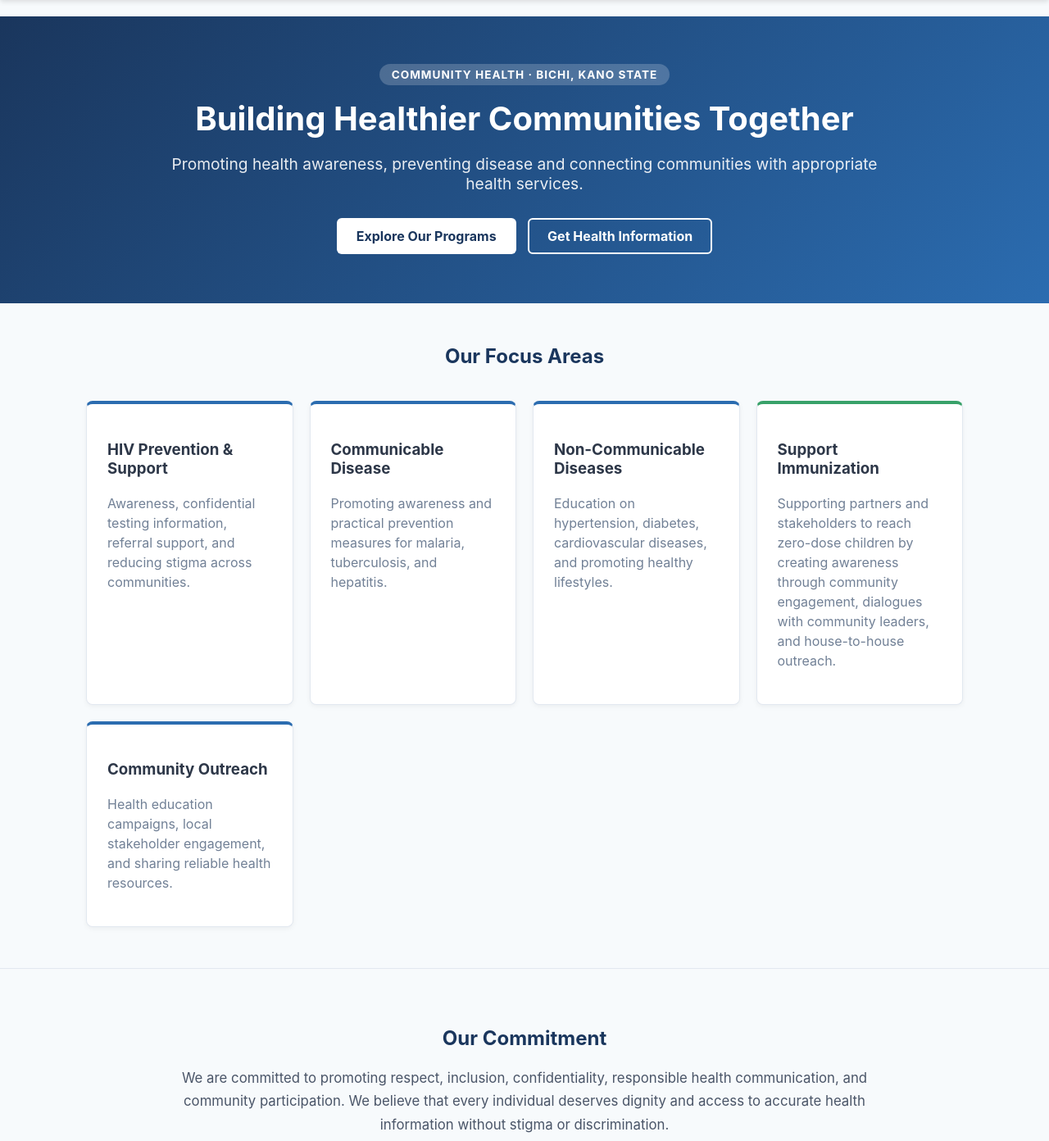
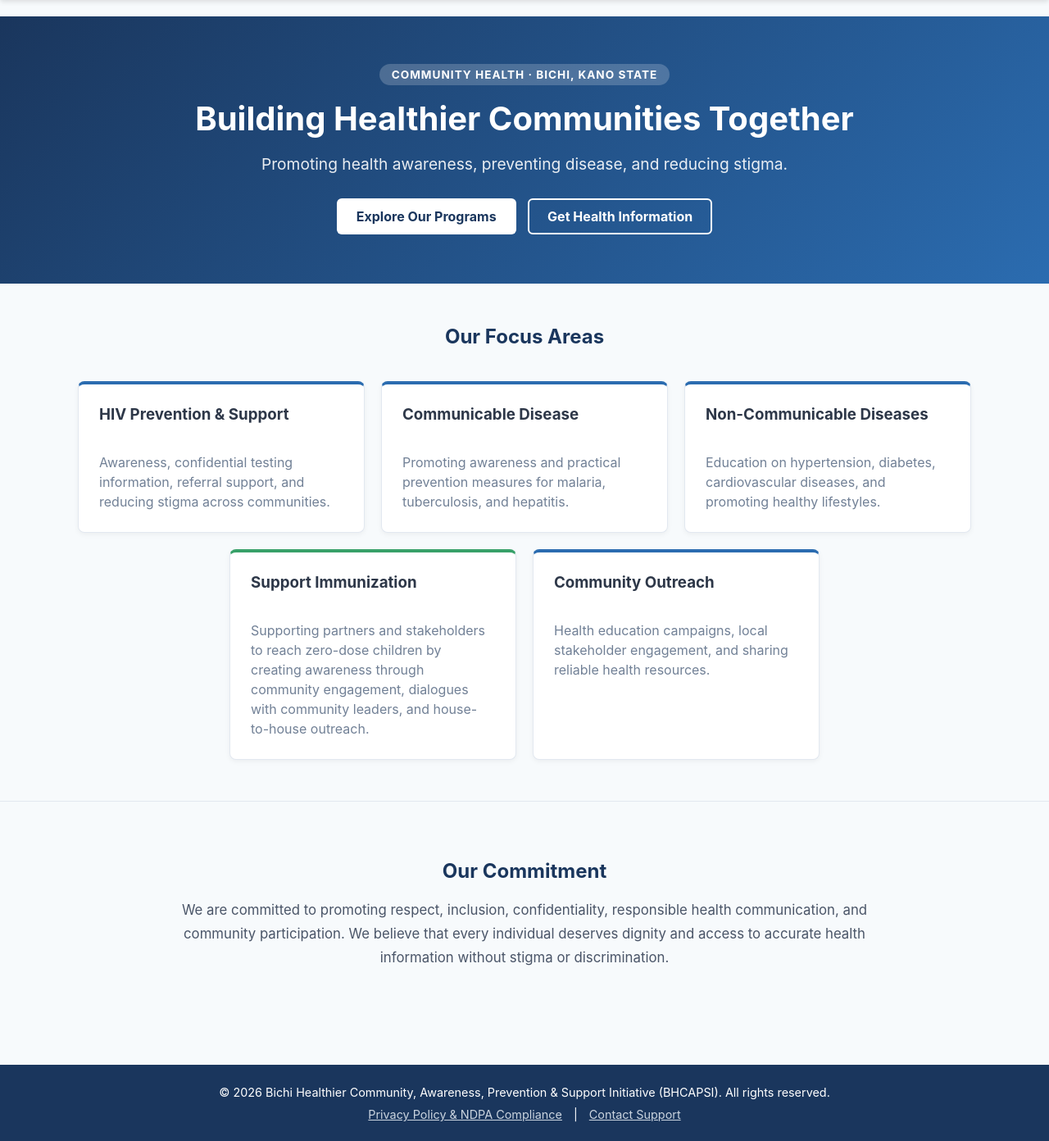
Before and after one commit to ahmadmukhtar6727/Bichi_HCAPSI, a Flask app: page / in a window 1280 px wide. Shown: the part 135-1527 px from the top of the page at 82% size. Run offline with Flask 3, Linux system fonts and the light colour scheme.

Commit message:
Update index.html hero banner subtitle and Hausa translation

```diff
--- a/templates/index.html
+++ b/templates/index.html
@@ -8,7 +8,7 @@
     <div style="max-width: 900px; margin: 0 auto;">
         <span style="background: rgba(255,255,255,0.2); padding: 5px 15px; border-radius: 20px; font-size: 0.85rem; font-weight: bold; letter-spacing: 1px;" data-en="COMMUNITY HEALTH · BICHI, KANO STATE" data-ha="LAFIYAR AL'UMMA · BICHI, JIHAR KANO">COMMUNITY HEALTH · BICHI, KANO STATE</span>
         <h1 style="font-size: 2.5rem; margin: 20px 0 10px 0;" data-en="Building Healthier Communities Together" data-ha="Gina Al'umma Mai Cikakken Koshin Lafiya Tare">Building Healthier Communities Together</h1>
-        <p style="font-size: 1.2rem; margin-bottom: 30px; opacity: 0.9;" data-en="Promoting health awareness, preventing disease and connecting communities with appropriate health services." data-ha="Inganta fadakarwa kan lafiya, rigakafin cututtuka, da haɗa al'umma da ingantattun ayyukan lafiya.">Promoting health awareness, preventing disease and connecting communities with appropriate health services.</p>
+        <p style="font-size: 1.2rem; margin-bottom: 30px; opacity: 0.9;" data-en="Promoting health awareness, preventing disease, and reducing stigma." data-ha="Inganta fadakarwa kan lafiya, rigakafin cututtuka, da rage wariya.">Promoting health awareness, preventing disease, and reducing stigma.</p>
         <div>
             <a href="{{ url_for('programs') }}" style="background: #ffffff; color: #1a365d; padding: 12px 24px; border-radius: 6px; font-weight: bold; text-decoration: none; margin-right: 10px; display: inline-block;" data-en="Explore Our Programs" data-ha="Duba Shirye-shiryenmu">Explore Our Programs</a>
             <a href="{{ url_for('resources') }}" style="border: 2px solid #ffffff; color: #ffffff; padding: 10px 22px; border-radius: 6px; font-weight: bold; text-decoration: none; display: inline-block;" data-en="Get Health Information" data-ha="Samu Bayanan Lafiya">Get Health Information</a>
@@ -16,40 +16,40 @@
     </div>
 </section>
 
-<!-- Focus Areas Section (5 Core Areas) -->
-<section class="container" style="max-width: 1100px; margin: 50px auto; padding: 0 15px;">
+<!-- Focus Areas Section (Centered & Aligned 5 Cards Layout) -->
+<section class="container" style="max-width: 1150px; margin: 50px auto; padding: 0 15px;">
     <h2 style="text-align: center; color: #1a365d; margin-bottom: 40px;" data-en="Our Focus Areas" data-ha="Bangarorin da Muka Mayar da Hankali">Our Focus Areas</h2>
 
-    <div style="display: grid; grid-template-columns: repeat(auto-fit, minmax(240px, 1fr)); gap: 20px;">
+    <div style="display: flex; flex-wrap: wrap; justify-content: center; gap: 20px;">
 
         <!-- 1. HIV Prevention -->
-        <div style="background: #ffffff; border: 1px solid #e2e8f0; border-top: 4px solid #2b6cb0; border-radius: 8px; padding: 25px; box-shadow: 0 2px 6px rgba(0,0,0,0.05);">
-            <h3 style="color: #2d3748;" data-en="HIV Prevention & Support" data-ha="Rigakafin HIV & Tallafi">HIV Prevention & Support</h3>
-            <p style="color: #718096; line-height: 1.5;" data-en="Awareness, confidential testing information, referral support, and reducing stigma across communities." data-ha="Wayar da kai, bayanan gwaji na sirri, taimakon tura asibiti, da rage wariya a cikin al'umma.">Awareness, confidential testing information, referral support, and reducing stigma across communities.</p>
+        <div style="flex: 1 1 300px; max-width: 350px; background: #ffffff; border: 1px solid #e2e8f0; border-top: 4px solid #2b6cb0; border-radius: 8px; padding: 25px; box-shadow: 0 2px 6px rgba(0,0,0,0.05); display: flex; flex-direction: column;">
+            <h3 style="color: #2d3748; margin-top: 0;" data-en="HIV Prevention & Support" data-ha="Rigakafin HIV & Tallafi">HIV Prevention & Support</h3>
+            <p style="color: #718096; line-height: 1.5; margin-bottom: 0;" data-en="Awareness, confidential testing information, referral support, and reducing stigma across communities." data-ha="Wayar da kai, bayanan gwaji na sirri, taimakon tura asibiti, da rage wariya a cikin al'umma.">Awareness, confidential testing information, referral support, and reducing stigma across communities.</p>
         </div>
 
         <!-- 2. Communicable Disease -->
-        <div style="background: #ffffff; border: 1px solid #e2e8f0; border-top: 4px solid #2b6cb0; border-radius: 8px; padding: 25px; box-shadow: 0 2px 6px rgba(0,0,0,0.05);">
-            <h3 style="color: #2d3748;" data-en="Communicable Disease" data-ha="Cututtuka Masu Yaduwa">Communicable Disease</h3>
-            <p style="color: #718096; line-height: 1.5;" data-en="Promoting awareness and practical prevention measures for malaria, tuberculosis, and hepatitis." data-ha="Inganta fadakarwa da matakan rigakafin zazzabin cizon sauro, tarin fuka, da ciwon hanta.">Promoting awareness and practical prevention measures for malaria, tuberculosis, and hepatitis.</p>
+        <div style="flex: 1 1 300px; max-width: 350px; background: #ffffff; border: 1px solid #e2e8f0; border-top: 4px solid #2b6cb0; border-radius: 8px; padding: 25px; box-shadow: 0 2px 6px rgba(0,0,0,0.05); display: flex; flex-direction: column;">
+            <h3 style="color: #2d3748; margin-top: 0;" data-en="Communicable Disease" data-ha="Cututtuka Masu Yaduwa">Communicable Disease</h3>
+            <p style="color: #718096; line-height: 1.5; margin-bottom: 0;" data-en="Promoting awareness and practical prevention measures for malaria, tuberculosis, and hepatitis." data-ha="Inganta fadakarwa da matakan rigakafin zazzabin cizon sauro, tarin fuka, da ciwon hanta.">Promoting awareness and practical prevention measures for malaria, tuberculosis, and hepatitis.</p>
         </div>
 
         <!-- 3. Non-Communicable Diseases -->
-        <div style="background: #ffffff; border: 1px solid #e2e8f0; border-top: 4px solid #2b6cb0; border-radius: 8px; padding: 25px; box-shadow: 0 2px 6px rgba(0,0,0,0.05);">
-            <h3 style="color: #2d3748;" data-en="Non-Communicable Diseases" data-ha="Cututtuka Masu Dorewa">Non-Communicable Diseases</h3>
-            <p style="color: #718096; line-height: 1.5;" data-en="Education on hypertension, diabetes, cardiovascular diseases, and promoting healthy lifestyles." data-ha="Ilimantarwa kan hawan jini, ciwon sugari, cututtukan zuciya, da inganta tsarin rayuwa mai kyau.">Education on hypertension, diabetes, cardiovascular diseases, and promoting healthy lifestyles.</p>
+        <div style="flex: 1 1 300px; max-width: 350px; background: #ffffff; border: 1px solid #e2e8f0; border-top: 4px solid #2b6cb0; border-radius: 8px; padding: 25px; box-shadow: 0 2px 6px rgba(0,0,0,0.05); display: flex; flex-direction: column;">
+            <h3 style="color: #2d3748; margin-top: 0;" data-en="Non-Communicable Diseases" data-ha="Cututtuka Masu Dorewa">Non-Communicable Diseases</h3>
+            <p style="color: #718096; line-height: 1.5; margin-bottom: 0;" data-en="Education on hypertension, diabetes, cardiovascular diseases, and promoting healthy lifestyles." data-ha="Ilimantarwa kan hawan jini, ciwon sugari, cututtukan zuciya, da inganta tsarin rayuwa mai kyau.">Education on hypertension, diabetes, cardiovascular diseases, and promoting healthy lifestyles.</p>
         </div>
 
-        <!-- 4. Support Immunization (New 5th Area) -->
-        <div style="background: #ffffff; border: 1px solid #e2e8f0; border-top: 4px solid #38a169; border-radius: 8px; padding: 25px; box-shadow: 0 2px 6px rgba(0,0,0,0.05);">
-            <h3 style="color: #2d3748;" data-en="Support Immunization" data-ha="Tallafawa Allurar Rigakafi">Support Immunization</h3>
-            <p style="color: #718096; line-height: 1.5;" data-en="Supporting partners and stakeholders to reach zero-dose children by creating awareness through community engagement, dialogues with community leaders, and house-to-house outreach." data-ha="Taimakawa abokan hulda da masu ruwa da tsaki don gano yaran da ba su sami rigakafi ba ta hanyar fadakar da al'umma, tattaunawa da shugabanni, da ziyarar gida-gida.">Supporting partners and stakeholders to reach zero-dose children by creating awareness through community engagement, dialogues with community leaders, and house-to-house outreach.</p>
+        <!-- 4. Support Immunization -->
+        <div style="flex: 1 1 300px; max-width: 350px; background: #ffffff; border: 1px solid #e2e8f0; border-top: 4px solid #38a169; border-radius: 8px; padding: 25px; box-shadow: 0 2px 6px rgba(0,0,0,0.05); display: flex; flex-direction: column;">
+            <h3 style="color: #2d3748; margin-top: 0;" data-en="Support Immunization" data-ha="Tallafawa Allurar Rigakafi">Support Immunization</h3>
+            <p style="color: #718096; line-height: 1.5; margin-bottom: 0;" data-en="Supporting partners and stakeholders to reach zero-dose children by creating awareness through community engagement, dialogues with community leaders, and house-to-house outreach." data-ha="Taimakawa abokan hulda da masu ruwa da tsaki don gano yaran da ba su sami rigakafi ba ta hanyar fadakar da al'umma, tattaunawa da shugabanni, da ziyarar gida-gida.">Supporting partners and stakeholders to reach zero-dose children by creating awareness through community engagement, dialogues with community leaders, and house-to-house outreach.</p>
         </div>
 
         <!-- 5. Community Outreach -->
-        <div style="background: #ffffff; border: 1px solid #e2e8f0; border-top: 4px solid #2b6cb0; border-radius: 8px; padding: 25px; box-shadow: 0 2px 6px rgba(0,0,0,0.05);">
-            <h3 style="color: #2d3748;" data-en="Community Outreach" data-ha="Ayyukan Al'umma">Community Outreach</h3>
-            <p style="color: #718096; line-height: 1.5;" data-en="Health education campaigns, local stakeholder engagement, and sharing reliable health resources." data-ha="Kamfen din ilimantar da lafiya, shigar da shugabannin al'umma, da raba ingantattun bayanan lafiya.">Health education campaigns, local stakeholder engagement, and sharing reliable health resources.</p>
+        <div style="flex: 1 1 300px; max-width: 350px; background: #ffffff; border: 1px solid #e2e8f0; border-top: 4px solid #2b6cb0; border-radius: 8px; padding: 25px; box-shadow: 0 2px 6px rgba(0,0,0,0.05); display: flex; flex-direction: column;">
+            <h3 style="color: #2d3748; margin-top: 0;" data-en="Community Outreach" data-ha="Ayyukan Al'umma">Community Outreach</h3>
+            <p style="color: #718096; line-height: 1.5; margin-bottom: 0;" data-en="Health education campaigns, local stakeholder engagement, and sharing reliable health resources." data-ha="Kamfen din ilimantar da lafiya, shigar da shugabannin al'umma, da raba ingantattun bayanan lafiya.">Health education campaigns, local stakeholder engagement, and sharing reliable health resources.</p>
         </div>
 
     </div>
```
